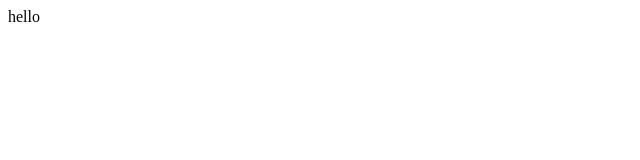
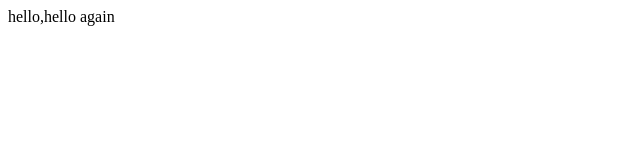
Before and after one commit to ronaldbaruelo/EDX-lecture0, a plain HTML site: page index.html in a window 1280 px wide. Shown: the full height of the page, 0-640 px from the left. Drawn offline with Linux system fonts and the light colour scheme.

Commit message:
Update index.html

```diff
--- a/index.html
+++ b/index.html
@@ -2,7 +2,7 @@
 <html>
   <head>
     <body>
-      hello
+      hello,hello again
     </body>
   </head>
 </html>
```
